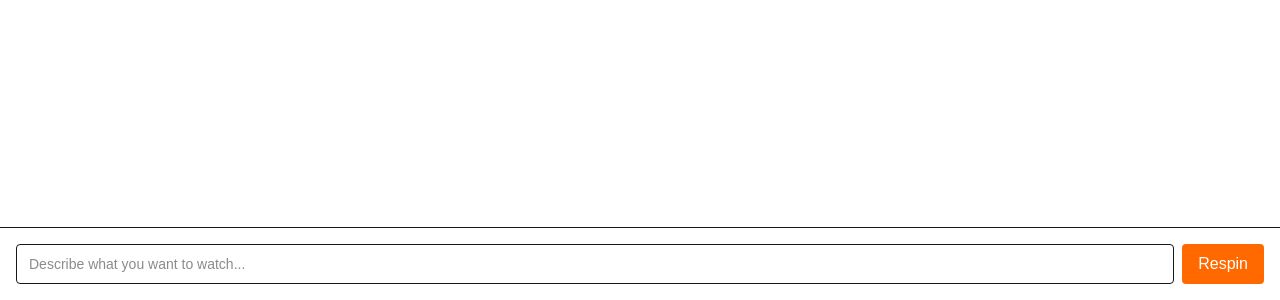
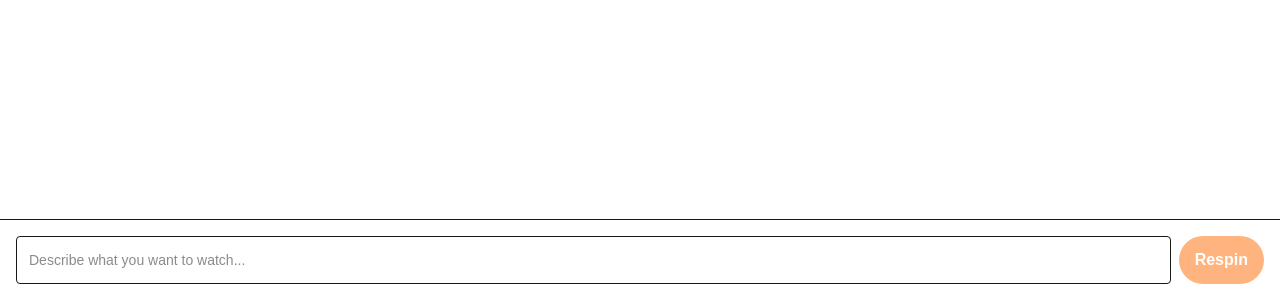
Before and after one commit to howwee20/bloom, a Next.js app: page / in a window 1280 px wide. Shown: the part 500-800 px from the top of the page. Built offline with nearby package versions, Linux system fonts and the light colour scheme.

Commit message:
Show spinner on submit button while searching

```diff
--- a/src/app/page.tsx
+++ b/src/app/page.tsx
@@ -11,6 +11,31 @@ interface Item {
 }
 
 const RESULTS_LIMIT = 8;
+
+function Spinner() {
+  return (
+    <svg
+      className="h-5 w-5 animate-spin"
+      viewBox="0 0 24 24"
+      aria-hidden="true"
+    >
+      <circle
+        className="opacity-25"
+        cx="12"
+        cy="12"
+        r="10"
+        stroke="currentColor"
+        strokeWidth="4"
+        fill="none"
+      />
+      <path
+        className="opacity-75"
+        fill="currentColor"
+        d="M4 12a8 8 0 018-8v4a4 4 0 00-4 4H4z"
+      />
+    </svg>
+  );
+}
 
 export default function Home() {
   const [q, setQ] = useState("");
@@ -114,10 +139,19 @@ export default function Home() {
         />
         <button
           onClick={handleClick}
-          className="px-4 py-2 rounded bg-orange-500 hover:bg-orange-600 text-white"
-          disabled={loading}
+          disabled={loading || !q.trim()}
+          aria-busy={loading ? "true" : "false"}
+          aria-live="polite"
+          className="px-4 py-3 rounded-full bg-orange-500 hover:bg-orange-600 text-white font-semibold disabled:opacity-50 flex items-center justify-center gap-2"
         >
-          {buttonLabel}
+          {loading ? (
+            <>
+              <Spinner />
+              <span>Searching…</span>
+            </>
+          ) : (
+            buttonLabel
+          )}
         </button>
       </div>
     </div>
```
